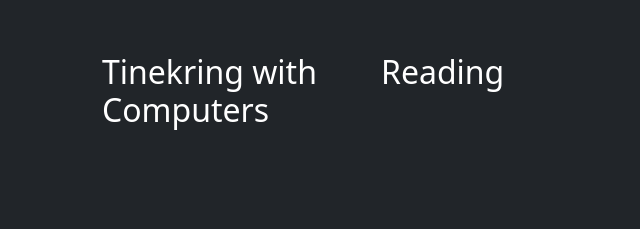
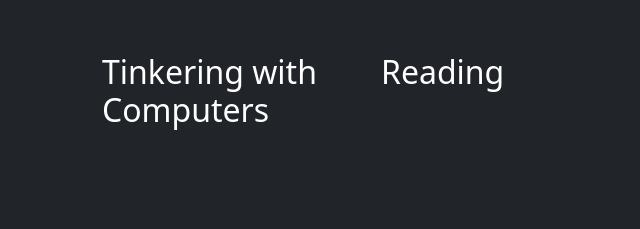
Before and after one commit to Fai-Nim/html-css-Personal-Site, a plain HTML site: page index.html in a window 1280 px wide. Shown: the part 1504-1733 px from the top of the page, 550-1190 px from the left. Drawn offline with nearby package versions, Linux system fonts and the light colour scheme.

Commit message:
Add files via upload

```diff
--- a/index.html
+++ b/index.html
@@ -127,7 +127,7 @@
                 </div>
                 <div class="col d-flex align-items-start">
                     <div>
-                        <h3 class="fs-2 text-body-emphasis">Tinekring with Computers</h3>
+                        <h3 class="fs-2 text-body-emphasis">Tinkering with Computers</h3>
                     </div>
                 </div>
                 <div class="col d-flex align-items-start">
```
